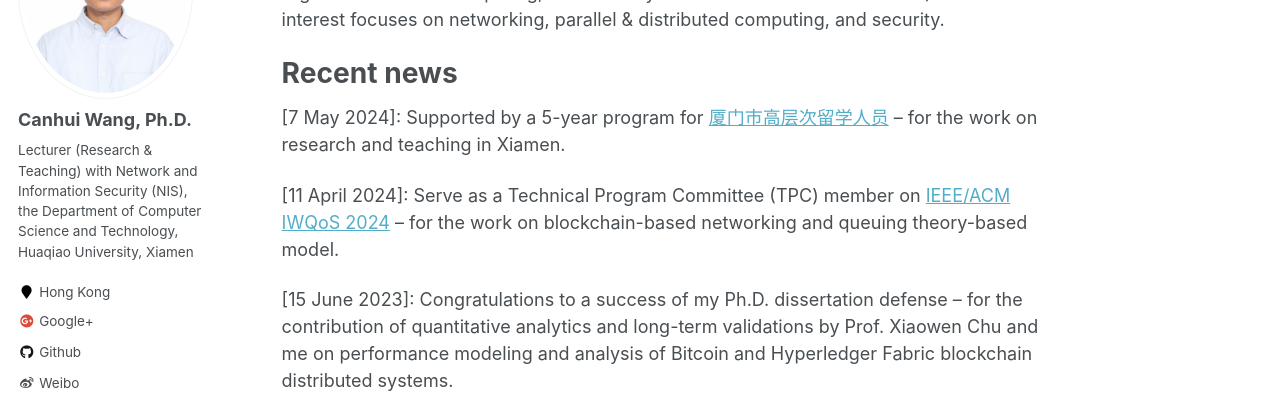
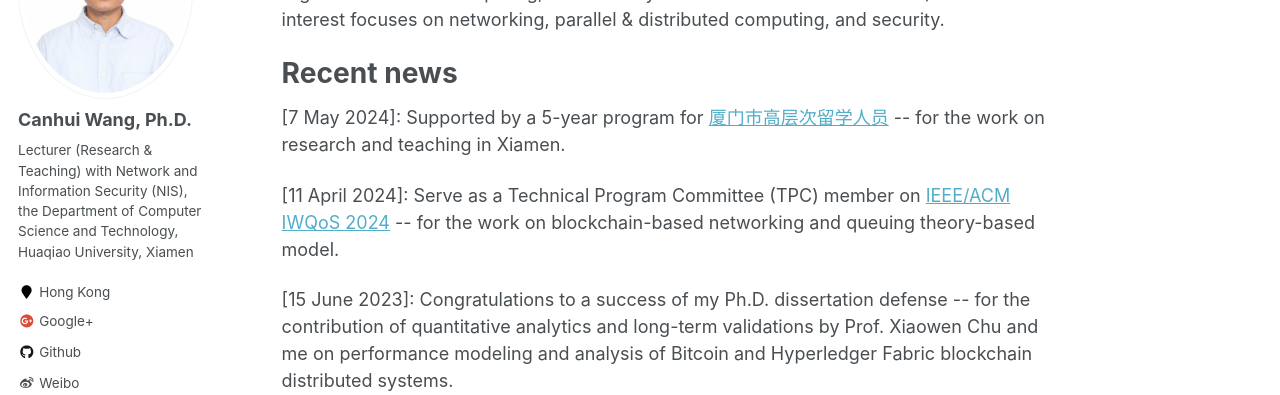
Before and after one commit to Canhui/canhui.github.io, a Jekyll site: the page built from _pages/about.md, in a window 1280 px wide and 900 px high, scrolled down 352 px. Shown: the part 153-548 px from the top of the window. Built offline with Jekyll 4.4.1, drawn with Linux system fonts in a browser that asks for light colours.

```diff
--- a/_pages/about.md
+++ b/_pages/about.md
@@ -13,11 +13,11 @@ Canhui Wang is currently a Lecturer (Research & Teaching) with Network and Infor
 
 Recent news
 ======
-\[7 May 2024\]: Supported by a 5-year program for [厦门市高层次留学人员](http://hrss.xm.gov.cn) -- for the work on research and teaching in Xiamen.
+\[7 May 2024\]: Supported by a 5-year program for [厦门市高层次留学人员](http://hrss.xm.gov.cn) -\- for the work on research and teaching in Xiamen.
 
-\[11 April 2024\]: Serve as a Technical Program Committee (TPC) member on [IEEE/ACM IWQoS 2024](https://iwqos2024.ieee-iwqos.org/committees/technical-program-committee) -- for the work on blockchain-based networking and queuing theory-based model.
+\[11 April 2024\]: Serve as a Technical Program Committee (TPC) member on [IEEE/ACM IWQoS 2024](https://iwqos2024.ieee-iwqos.org/committees/technical-program-committee) -\- for the work on blockchain-based networking and queuing theory-based model.
 
-\[15 June 2023\]: Congratulations to a success of my Ph.D. dissertation defense -- for the contribution of quantitative analytics and long-term validations by Prof. Xiaowen Chu and me on performance modeling and analysis of Bitcoin and Hyperledger Fabric blockchain distributed systems.
+\[15 June 2023\]: Congratulations to a success of my Ph.D. dissertation defense -\- for the contribution of quantitative analytics and long-term validations by Prof. Xiaowen Chu and me on performance modeling and analysis of Bitcoin and Hyperledger Fabric blockchain distributed systems.
 
 
 Job openings
```
